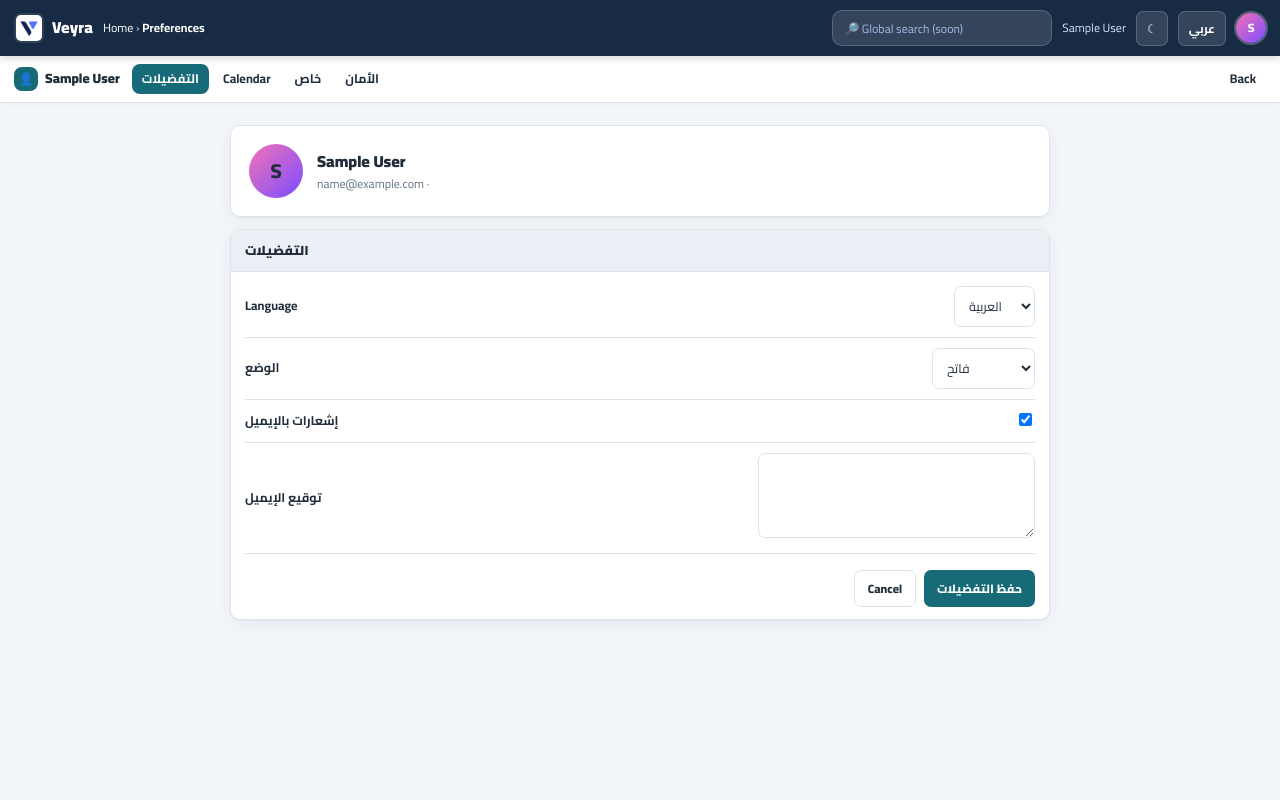
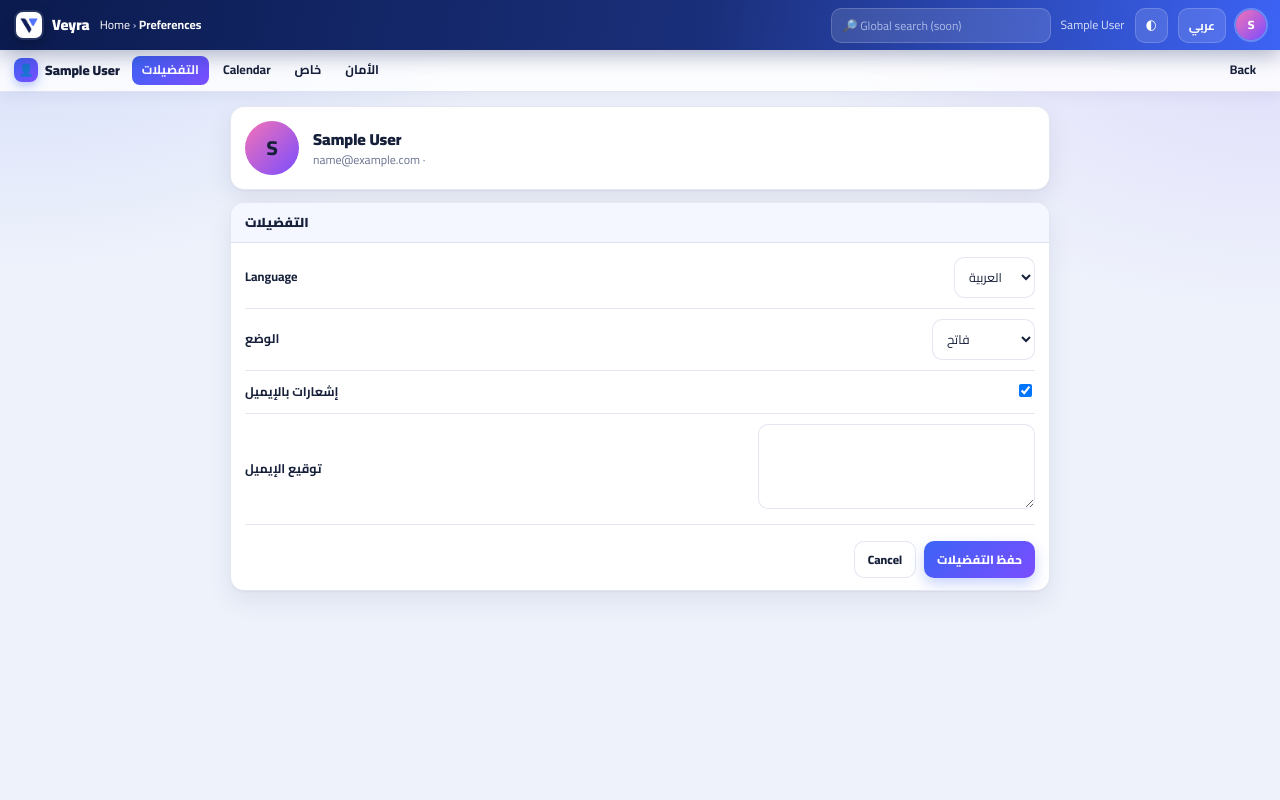
Before and after one commit to AhmedSteven-ctrl/Veyra-ERP, a Django app: page /accounts/me/ in a window 1280 px wide. Run offline with Django 5.2, Linux system fonts and the light colour scheme; the visitor is signed in with stand-in values (Sample User, id 1); data comes from the database, SQL or seed files in the repository.

Commit message:
Replace Veyra ERP project files

```diff
--- a/static/css/app.css
+++ b/static/css/app.css
@@ -95,126 +95,3 @@
   .lang-form{margin:0}
   @media (max-width:800px){.search{display:none}.crumb{display:none}.who{display:none}}
   @media (prefers-reduced-motion:reduce){*{animation:none!important;transition:none!important}}
-
-
-/* Veyra corporate UI refresh: restrained navy/teal, clear hierarchy, accessible states. */
-:root {
-  --navy: #172B45;
-  --navy2: #223D5B;
-  --blue: #176B78;
-  --violet: #327F88;
-  --text: #202D3B;
-  --muted: #657487;
-  --line: #DCE3EA;
-  --card: #FFFFFF;
-  --glass: rgba(255,255,255,.96);
-  --bg: #F3F6F9;
-  --th: #EAF0F5;
-  --shadow: 0 1px 2px rgba(24,43,66,.04), 0 5px 16px rgba(24,43,66,.055);
-  --shadow-lg: 0 12px 28px rgba(24,43,66,.12);
-}
-[data-theme="dark"] {
-  --navy: #111D2B;
-  --navy2: #1A2B3D;
-  --blue: #65B7C0;
-  --violet: #3B8991;
-  --text: #E6EDF4;
-  --muted: #A4B2C2;
-  --line: #314254;
-  --card: #1B2938;
-  --glass: rgba(23,36,50,.97);
-  --bg: #111B27;
-  --th: #223345;
-  --shadow: 0 1px 2px rgba(0,0,0,.18), 0 5px 16px rgba(0,0,0,.12);
-  --shadow-lg: 0 12px 28px rgba(0,0,0,.25);
-}
-body {
-  background: var(--bg);
-  background-attachment: initial;
-  font-size: 13px;
-  line-height: 1.6;
-}
-.topbar {
-  background: var(--navy);
-  box-shadow: 0 2px 8px rgba(10,25,42,.18);
-  min-height: 56px;
-  height: auto;
-  padding-block: 8px;
-}
-.brand { font-size: 16px; letter-spacing: .15px; }
-.brand img.logo { border-radius: 7px; box-shadow: none; }
-.crumb { color: #D1DCE7; }
-.modnav {
-  background: var(--glass);
-  backdrop-filter: blur(8px);
-  box-shadow: 0 1px 4px rgba(24,43,66,.035);
-  top: 56px;
-  padding-block: 8px;
-}
-.mico {
-  background: var(--blue);
-  box-shadow: none;
-}
-.modnav a.on {
-  background: var(--blue);
-  box-shadow: none;
-}
-.modnav a:hover { color: var(--blue); }
-main { max-width: 1600px; margin-inline: auto; padding: 22px 24px 44px; }
-.card, .tile, .stat, .tbl { border-radius: 10px; }
-.card { padding: 18px; }
-.tile { border-radius: 12px; box-shadow: var(--shadow); }
-.tile::after { display: none; }
-.tile:hover { transform: translateY(-2px); }
-.tile .ico { border-radius: 10px; box-shadow: none; }
-.tile:hover .ico { transform: none; }
-.hero { text-align: start; padding: 8px 0 12px; }
-.hero-t { color: var(--text); background: none; -webkit-text-fill-color: currentColor; font-size: 24px; }
-.hero-s { font-size: 13px; }
-.apps { max-width: none; grid-template-columns: repeat(auto-fill, minmax(150px, 1fr)); gap: 12px; padding-top: 12px; }
-.stats { gap: 12px; }
-.stat { border-radius: 10px; }
-.stat::before { background: var(--blue); }
-.stat:hover { transform: translateY(-1px); }
-.stat.on { box-shadow: inset 0 0 0 1px var(--blue); }
-.btn {
-  background: var(--blue);
-  box-shadow: none;
-  border-radius: 7px;
-  transition: background-color .15s, transform .15s;
-}
-.btn:hover { background: var(--navy2); box-shadow: none; transform: translateY(-1px); }
-.btn.ghost { border-radius: 7px; }
-.iconbtn { border-radius: 7px; }
-.tbl { border-radius: 10px; }
-.tbl th { font-size: 12px; letter-spacing: .1px; }
-.tbl th, .tbl td { padding: 10px 12px; }
-.tbl tbody tr:hover { background: color-mix(in srgb, var(--blue) 7%, var(--card)); }
-input, select, textarea { border-radius: 7px; min-height: 36px; }
-input[type="checkbox"] { min-height: auto; }
-.fgrid { gap: 14px 18px; }
-.fgrid label { font-size: 12px; }
-:where(a, button, input, select, textarea, summary):focus-visible {
-  outline: 3px solid color-mix(in srgb, var(--blue) 50%, transparent);
-  outline-offset: 2px;
-}
-button:disabled, .btn:disabled { opacity: .55; cursor: not-allowed; transform: none; }
-.dd-menu { border-radius: 10px; }
-#bulk { background: var(--navy); border-radius: 9px; }
-@media (max-width: 800px) {
-  main { padding: 16px 12px 32px; }
-  .topbar { gap: 7px; padding-inline: 10px; }
-  .modnav { top: 56px; }
-  .apps { grid-template-columns: repeat(auto-fill, minmax(125px, 1fr)); gap: 10px; }
-  .fgrid { grid-template-columns: minmax(0, 1fr); }
-}
-@media (max-width: 480px) {
-  .brand { font-size: 14px; }
-  main { padding-inline: 9px; }
-  .apps { grid-template-columns: repeat(2, minmax(0, 1fr)); }
-  .stats { grid-template-columns: repeat(2, minmax(0, 1fr)); }
-  .modnav .mname { width: 100%; }
-}
-@media (prefers-reduced-motion: reduce) {
-  .rise, .tile, .stat, .btn { animation: none; transition: none; }
-}
--- a/static/js/app.js
+++ b/static/js/app.js
@@ -1,21 +1,10 @@
-// تبديل الوضع الداكن/الفاتح مع تحديث وصف الزر لقارئات الشاشة.
-function syncThemeButton() {
-  var button = document.getElementById('theme-btn');
-  if (!button) return;
-  var dark = document.documentElement.getAttribute('data-theme') === 'dark';
-  var label = dark ? 'Switch to light mode' : 'Switch to dark mode';
-  button.textContent = dark ? '☀' : '☾';
-  button.setAttribute('aria-label', label);
-  button.setAttribute('title', label);
-}
+// تبديل الوضع الداكن/الفاتح
 function toggleTheme(){
   var h = document.documentElement;
   var next = h.getAttribute('data-theme') === 'dark' ? 'light' : 'dark';
   h.setAttribute('data-theme', next);
   try { localStorage.setItem('veyra-theme', next); } catch(e){}
-  syncThemeButton();
 }
-document.addEventListener('DOMContentLoaded', syncThemeButton);
 // سحب الكروت لترتيبها (الترتيب مؤقت في الصفحة)
 (function(){
   let dragEl = null;
--- a/templates/base.html
+++ b/templates/base.html
@@ -19,7 +19,7 @@
   <input class="search" placeholder="🔎 {{ 'بحث شامل (قريباً)'|tr }}" disabled>
   <span class="who">{{ user.get_full_name|default:user.username }}{% if user.company %} · {{ user.company.name }}{% endif %}</span>
   {% endif %}
-  <button class="iconbtn" id="theme-btn" type="button" onclick="toggleTheme()" title="Toggle color theme" aria-label="Toggle color theme">☾</button>
+  <button class="iconbtn" id="theme-btn" type="button" onclick="toggleTheme()" title="dark / light">🌓</button>
   <form class="lang-form" method="post" action="{% url 'set_language' %}">{% csrf_token %}
     <input type="hidden" name="next" value="{{ request.path }}">
     <input type="hidden" name="language" value="{% if request.LANGUAGE_CODE == 'en' %}ar{% else %}en{% endif %}">
```
Also changed, not shown: core/models.py (+11 -0 lines), core/settings_schema.py (+19 -30 lines), core/tests.py (+1 -42 lines), core/migrations/0003_alter_modulesetting_options_alter_modulesetting_key_and_more.py (added), 2 other files.
